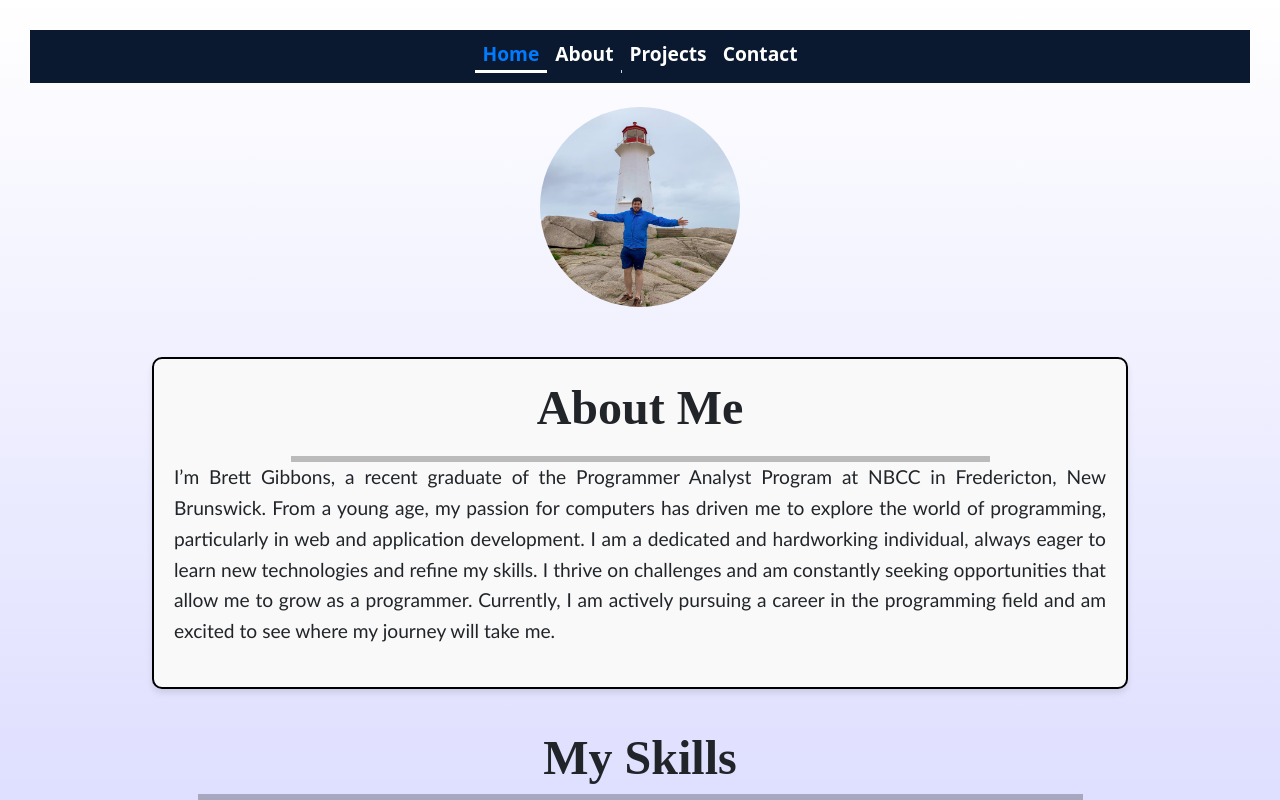
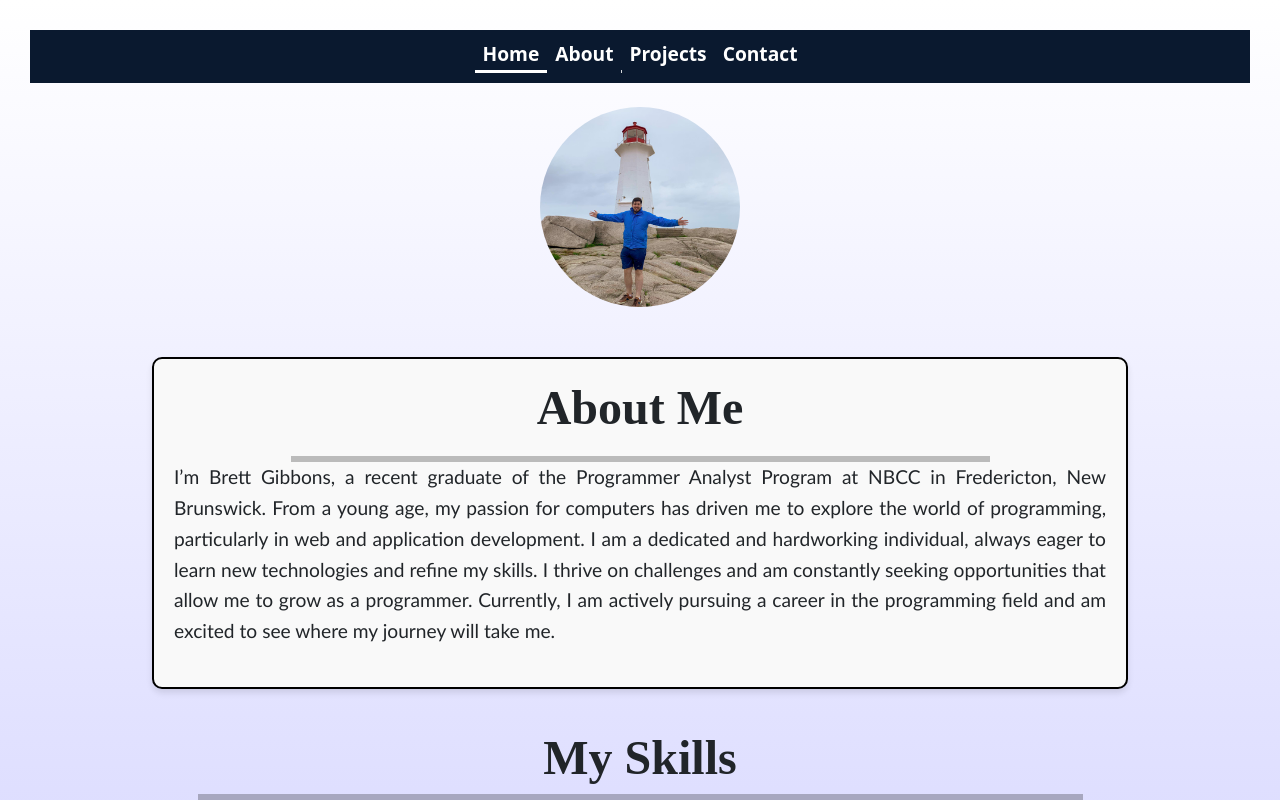
Before and after one commit to Brettygibb/Portfolio, a React (Create React App) app: page / in a window 1280 px wide. In both pictures the pointer is over the link "Home". Shown: the top 800 px of the page. Built offline with nearby package versions, Linux system fonts and the light colour scheme.

Commit message:
Update App.css

```diff
--- a/src/App.css
+++ b/src/App.css
@@ -39,7 +39,7 @@ nav a {
   font-size: 1.2rem;
 }
 nav a:hover {
-  color: #007bff; /* Blue highlight */
+  color: white; /* Blue highlight */
 }
 nav ul {
   list-style: none;
```
